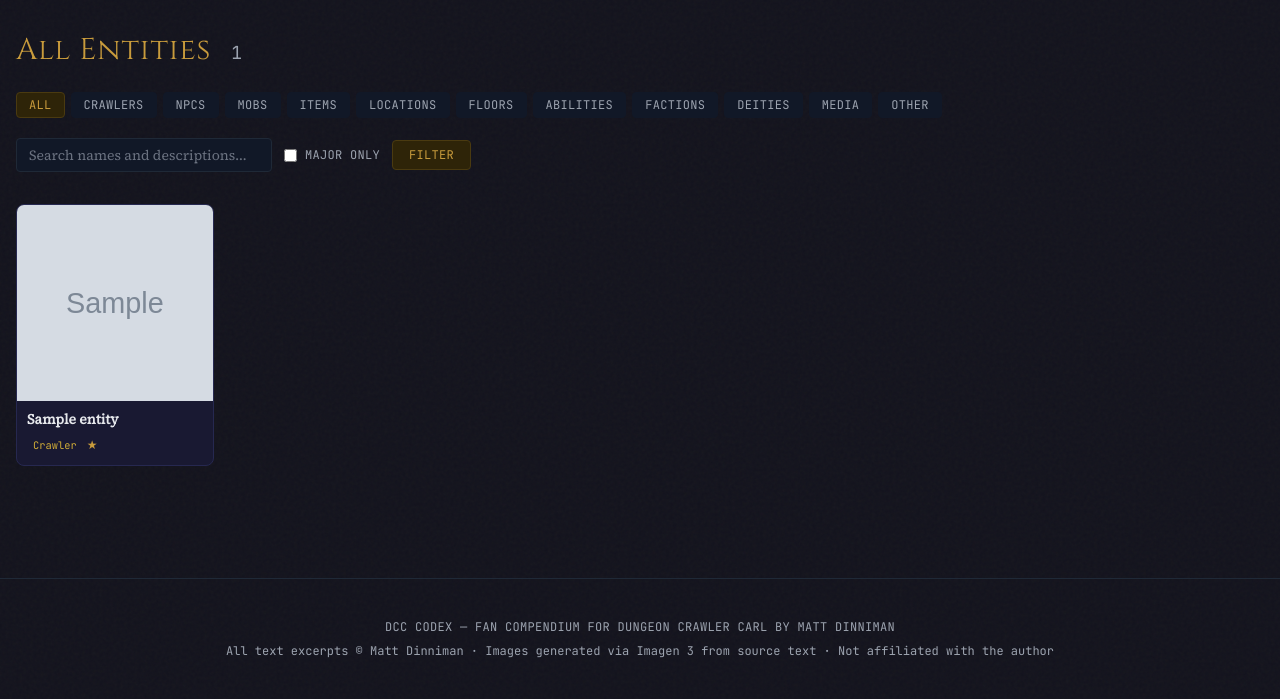
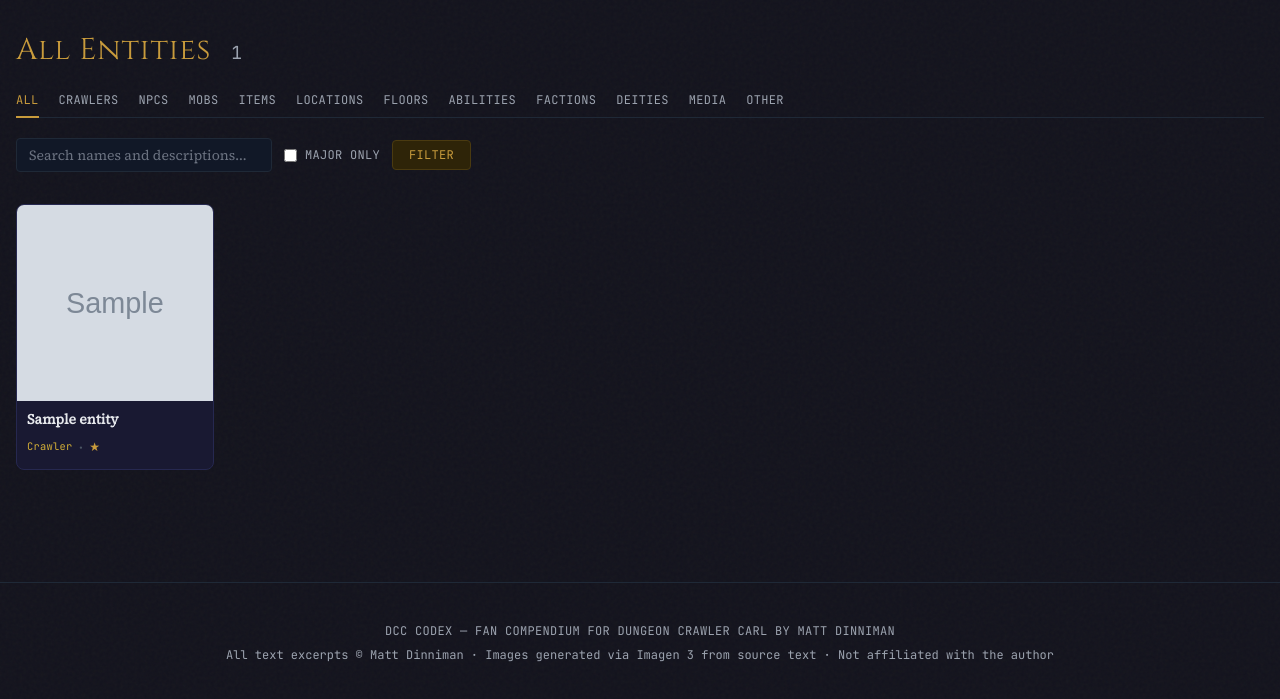
Before and after one commit to wlcnash/dcc-codex, a FastAPI app: page /browse in a window 1280 px wide. Shown: the part 59-758 px from the top of the page. Run offline with FastAPI, Linux system fonts and the light colour scheme; tables that the repository leaves empty hold one stand-in row (values such as "Sample post"); grey boxes marked "Sample" are stand-in pictures; some libraries are stand-ins or nearby versions.

Commit message:
Round 3 aesthetic pass: remove filled badge/pill chips, left-border-accent callouts, floating hero pill, blurred nav -- replace with plain colored text + hairline rules (entity_list.html)

```diff
--- a/app/templates/entity_list.html
+++ b/app/templates/entity_list.html
@@ -21,21 +21,22 @@
 </div>
 
 <!-- Type tabs -->
-<!-- 2026-07-28 aesthetic pass: was raw Tailwind yellow-900/yellow-500, a slightly
-     different (more orange) hue than the site's own --gold custom property -- a subtle
-     but real "two golds fighting" inconsistency. Switched to the same --gold/--gold-dim
-     tokens used everywhere else so the active-tab treatment matches the rest of the
-     System AI palette instead of introducing a near-miss third yellow. -->
-<div class="flex flex-wrap gap-1.5 mb-5">
+<!-- 2026-07-28 round 3: round 2 fixed the color (raw yellow -> --gold) but kept the
+     filled-box "pill nav" shape, which is its own AI-slop tell independent of color.
+     Real editorial/product nav (GitHub, Linear-style) uses underline tabs sharing one
+     hairline rule, not a row of colored buttons -- switched to that: a shared bottom
+     hairline under the whole row, active tab gets a 2px gold underline + gold text,
+     inactive tabs are plain text with no box at all. -->
+<div class="flex flex-wrap gap-5 mb-5 border-b border-gray-800">
   <a href="/browse{% if q %}?q={{ q }}{% endif %}"
-     class="px-3 py-1 rounded text-xs font-mono-sys tracking-wide transition
-            {% if not entity_type %}bg-[#2e2408] text-gold border border-[#4a3a10]{% else %}bg-gray-900 text-gray-400 border border-gray-900 hover:text-gray-200 hover:border-gray-800{% endif %}">
+     class="pb-2 -mb-px text-xs font-mono-sys tracking-wide transition border-b-2
+            {% if not entity_type %}text-gold border-[#c89b3c]{% else %}text-gray-400 border-transparent hover:text-gray-200 hover:border-gray-700{% endif %}">
     ALL
   </a>
   {% for type_key, label in entity_type_labels.items() %}
   <a href="/browse?entity_type={{ type_key }}{% if q %}&q={{ q }}{% endif %}"
-     class="px-3 py-1 rounded text-xs font-mono-sys tracking-wide transition
-            {% if entity_type == type_key %}bg-[#2e2408] text-gold border border-[#4a3a10]{% else %}bg-gray-900 text-gray-400 border border-gray-900 hover:text-gray-200 hover:border-gray-800{% endif %}">
+     class="pb-2 -mb-px text-xs font-mono-sys tracking-wide transition border-b-2
+            {% if entity_type == type_key %}text-gold border-[#c89b3c]{% else %}text-gray-400 border-transparent hover:text-gray-200 hover:border-gray-700{% endif %}">
     {{ label.upper() }}
   </a>
   {% endfor %}
@@ -67,7 +68,7 @@
 
 <!-- Spoiler notice -->
 {% if max_floor and total == 0 %}
-<div class="spoiler-shield rounded-lg px-5 py-4 mb-8 text-sm">
+<div class="info-notice mb-8 text-sm">
   <span class="font-mono-sys text-gold text-xs tracking-widest block mb-1">SPOILER SHIELD ACTIVE</span>
   <span class="text-gray-400">No entities found for Floor {{ max_floor }} and earlier. The dungeon may hold more secrets in later floors.</span>
 </div>
@@ -90,11 +91,12 @@
     {% endif %}
     <div class="p-2.5">
       <div class="text-sm font-semibold text-gray-200 truncate leading-tight">{{ entity.name }}</div>
-      <div class="flex items-center gap-1 mt-1.5">
-        <span class="text-xs px-1.5 py-0.5 rounded badge-{{ entity.entity_type.value }} capitalize font-mono-sys" style="font-size:0.65rem">
+      <div class="flex items-center gap-1.5 mt-1.5">
+        <span class="badge-{{ entity.entity_type.value }} capitalize font-mono-sys tracking-wide" style="font-size:0.65rem">
           {{ entity.entity_type.value }}
         </span>
         {% if entity.is_major %}
+        <span class="text-gray-600" aria-hidden="true">·</span>
         <span class="text-gold text-xs">★</span>
         {% endif %}
       </div>
```
